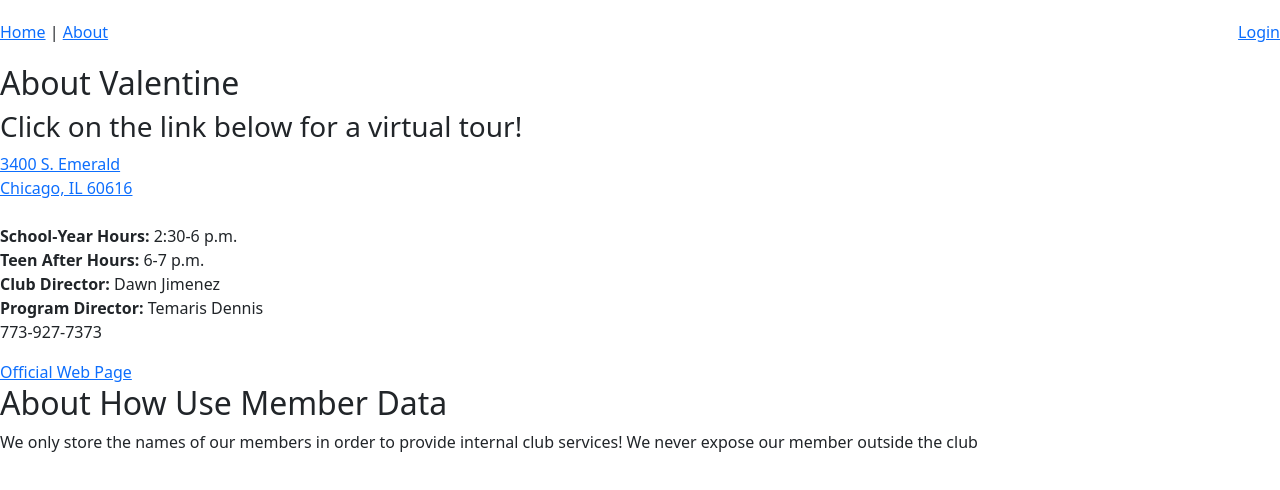
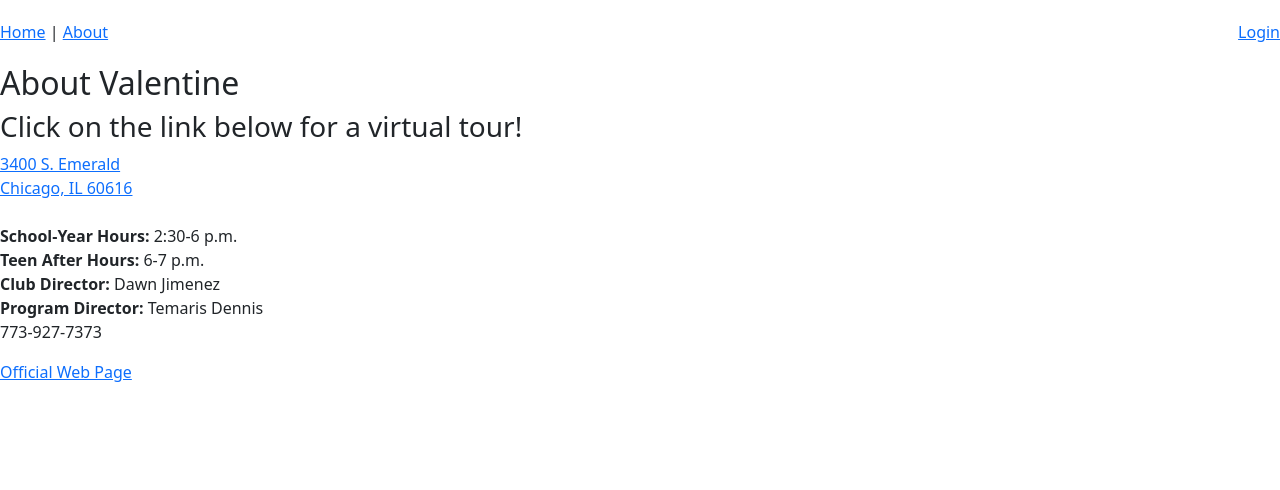
Before and after one commit to val-edu-center/valentine-web, a React (Create React App) app: page /about in a window 1280 px wide. Shown: the top 490 px of the page. Built offline with nearby package versions, Linux system fonts and the light colour scheme; no server answers; what parse, redux-immutable-state-invariant would draw is missing.

Commit message:
clean up

```diff
--- a/src/App.js
+++ b/src/App.js
@@ -3,7 +3,6 @@ import {Routes, Route} from 'react-router-dom'
 import HomePage from './components/home/HomePage'
 import AboutPage from './components/about/AboutPage'
 import Header from './components/common/Header'
-import PageNotFound from './components/common/PageNotFound'
 import LoginPage from './components/login/LoginPage'
 import { ToastContainer } from "react-toastify"
 import 'react-toastify/dist/ReactToastify.css'
--- a/src/components/about/AboutPage.js
+++ b/src/components/about/AboutPage.js
@@ -16,10 +16,6 @@ const AboutPage = () => (
             773-927-7373
         </p>
         <a href="https://bgcc.org/louis-l-valentine-club/" target="_blank">Official Web Page</a>
-
-
-        <h2>About How Use Member Data</h2>
-        <p>We only store the names of our members in order to provide internal club services! We never expose our member outside the club</p>
     </div>
 );
 
```
